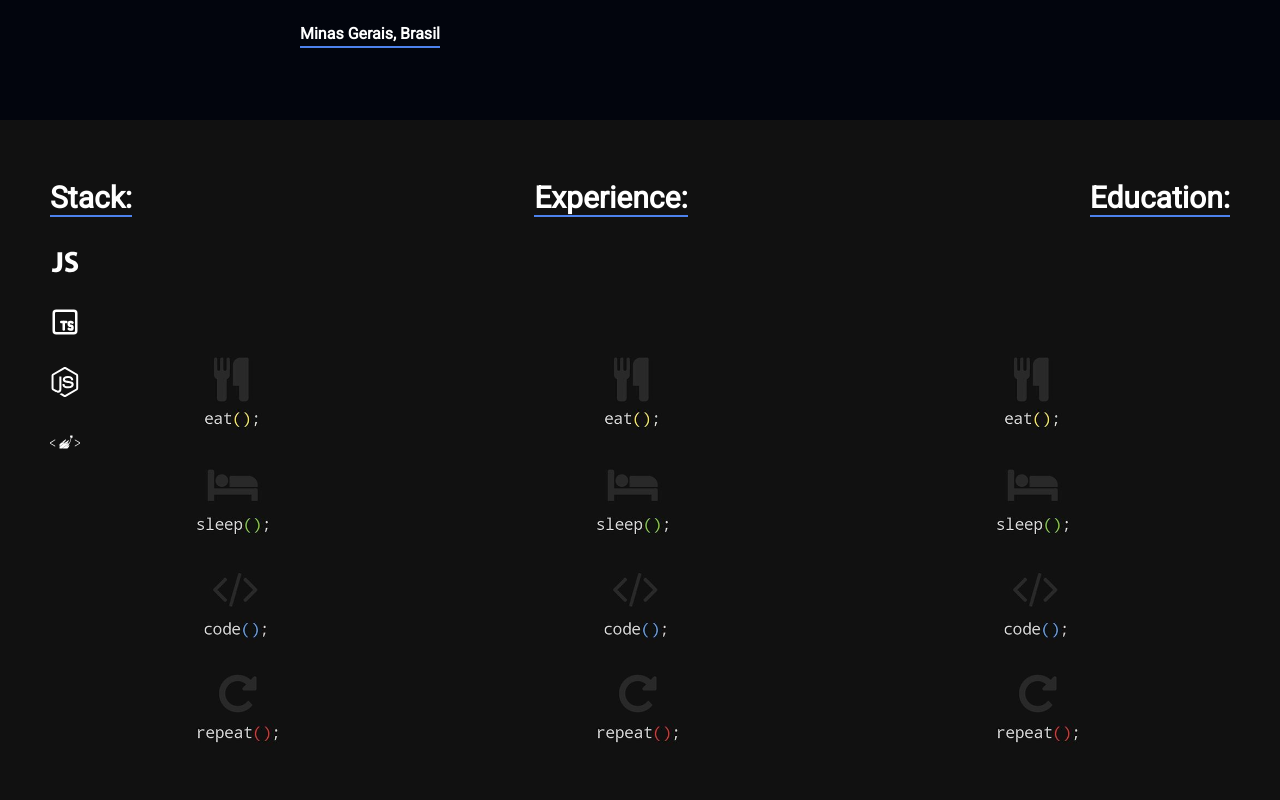
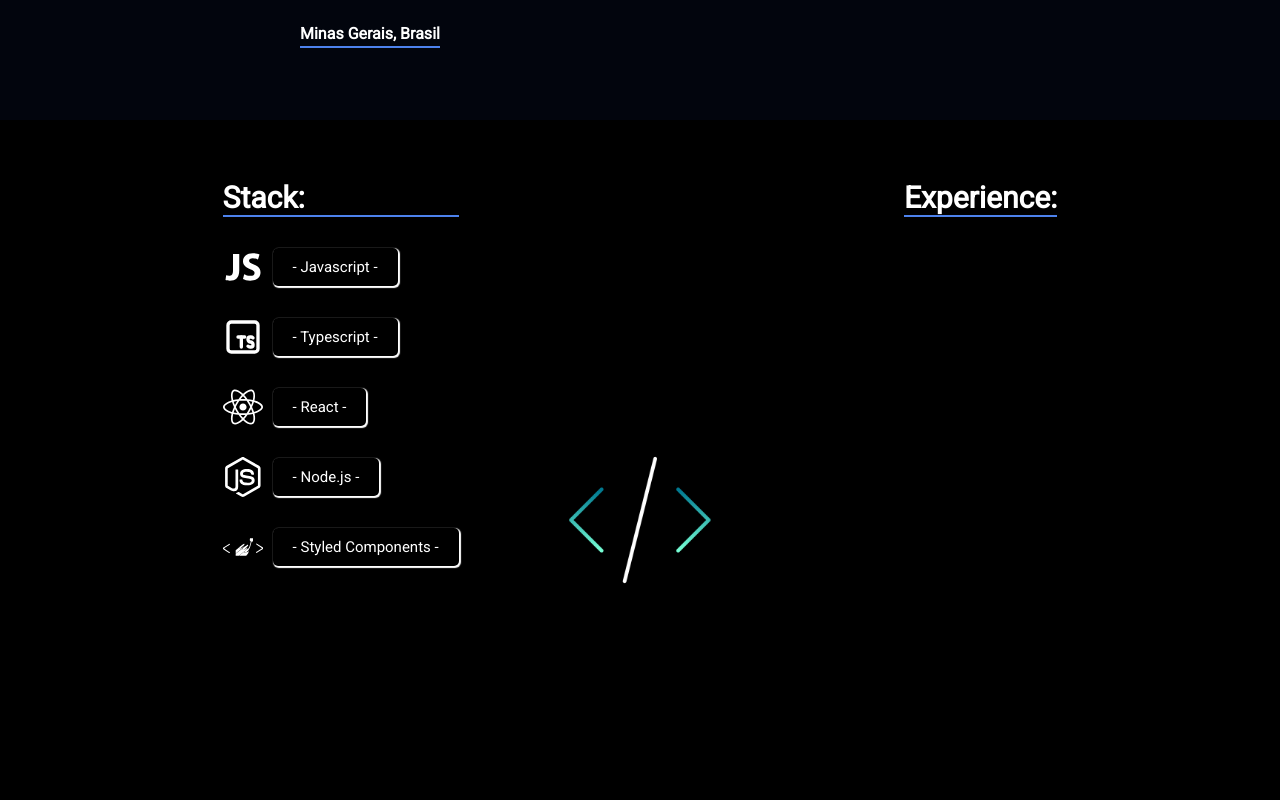
Before and after one commit to feDaher/sitePortifolio, a Next.js app: page / in a window 1280 px wide. Shown: the part 1480-2280 px from the top of the page. Built offline with nearby package versions, Linux system fonts and the light colour scheme.

Commit message:
resume, stack

```diff
--- a/src/components/Resume.jsx
+++ b/src/components/Resume.jsx
@@ -3,20 +3,19 @@ import { IoLogoJavascript } from 'react-icons/io'
 import { TbBrandTypescript } from 'react-icons/tb'
 import { GrNode } from 'react-icons/gr'
 import { SiStyledcomponents } from 'react-icons/si'
+import { FaReact } from 'react-icons/fa'
 
 const StyledContainer = styled.div`
   height: 100vh;
-  background: url('resume.jpg');
+  background: url('resume.png');
   background-position: center;
-  background-repeat: repeat;
+  background-repeat: no-repeat;
   background-size: cover;
-  background-size: 400px;
   color: white;
 `
 const StyledPositionTitle = styled.div`
   display: flex;
-  justify-content: space-between;
-  margin: 0 50px;
+  justify-content: space-around;
   padding-top: 60px;
 `
 const StyledH1 = styled.h1`
@@ -28,26 +27,56 @@ const StyledH1 = styled.h1`
 const StyledContainerIcon = styled.div`
   display: flex;
   flex-direction: column;
-  font-size: 30px;
+  font-size: 40px;
   gap: 30px;
 `
-
+const StyledDivIcon = styled.div`
+  display: flex;
+  align-items: center;
+  gap: 10px;
+`
+const StyledDescription = styled.span`
+  font-size: 15px;
+  box-shadow: 1px 1px 1px 1px white;
+  padding: 10px 20px;
+  transition: 0.5s ease-in-out;
+  border-radius: 5px;
+  cursor: pointer;
+  :hover{
+    background-color: white;
+    color: #4D82ED;
+    font-weight: bold;
+  }
+`
 const Resume = () => {
   return (
     <StyledContainer id="resume">
       <StyledPositionTitle>
         <StyledContainerIcon>
          <StyledH1>Stack:</StyledH1>
-         <IoLogoJavascript />
+         <StyledDivIcon>
+          <IoLogoJavascript />
+          <StyledDescription>- Javascript -</StyledDescription>
+         </StyledDivIcon>
+         <StyledDivIcon>
          <TbBrandTypescript />
+          <StyledDescription>- Typescript -</StyledDescription>
+         </StyledDivIcon>
+         <StyledDivIcon>
+         <FaReact />
+          <StyledDescription>- React -</StyledDescription>
+         </StyledDivIcon>
+         <StyledDivIcon>
          <GrNode />
+          <StyledDescription>- Node.js -</StyledDescription>
+         </StyledDivIcon>
+         <StyledDivIcon>
          <SiStyledcomponents />
+          <StyledDescription>- Styled Components -</StyledDescription>
+         </StyledDivIcon>
         </StyledContainerIcon>
         <div>
          <StyledH1>Experience:</StyledH1>
-        </div>
-        <div>
-         <StyledH1>Education:</StyledH1>
         </div>
       </StyledPositionTitle>
     </StyledContainer>
```
Also changed, not shown: public/resume.jpg (deleted), public/resume.png (added).
